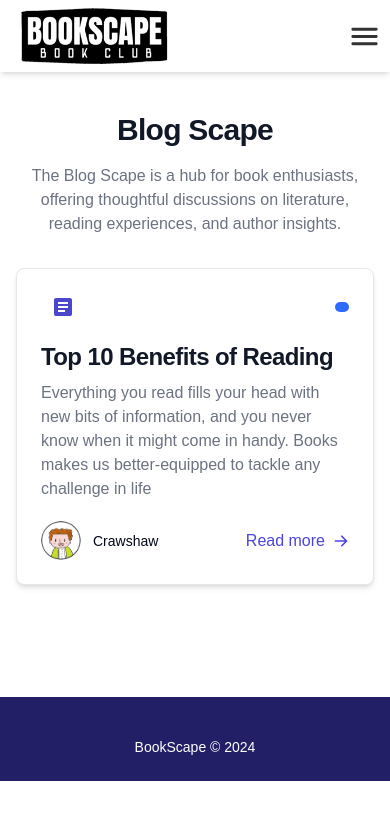
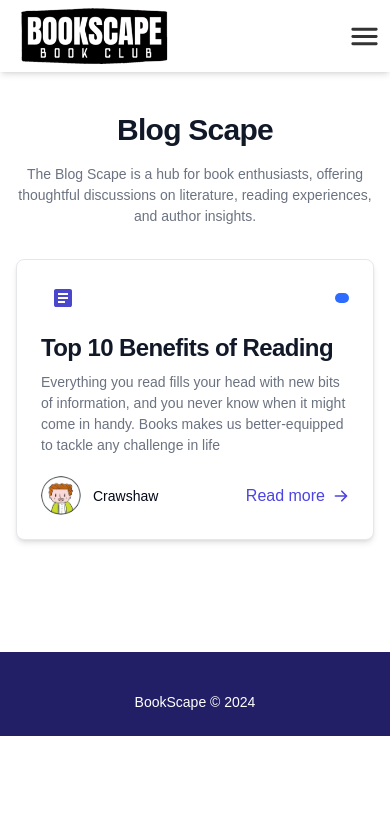
Before and after one commit to Nishantjaryal/bookclub, a Next.js app: page /blog in a window 390 px wide. Shown: the top 820 px of the page. Built offline with nearby package versions, Linux system fonts and the light colour scheme; no server answers.

Commit message:
initializing contact form and optimized ui for mobile devives

```diff
--- a/components/Blog.tsx
+++ b/components/Blog.tsx
@@ -11,7 +11,7 @@ const Blog = () => {
           <h2 className="mb-4 text-3xl lg:text-4xl tracking-tight font-extrabold text-gray-900">
             {blogSheet.heading}
           </h2>
-          <p className="font-light text-gray-500 sm:text-xl">
+          <p className="font-light text-[14px] text-gray-500 sm:text-xl">
             {blogSheet.description}
           </p>
         </div>
@@ -109,7 +109,7 @@ const Blog = () => {
               <h2 className="mb-2 text-2xl font-bold tracking-tight text-gray-900 ">
                 <a href="#">{post.heading}</a>
               </h2>
-              <p className="mb-5 font-light text-gray-500 ">
+              <p className="mb-5 text-[14px] md:text-[16px] font-light text-gray-500 ">
                 {post.description}
               </p>
               <div className="flex justify-between items-center">
--- a/components/Contact.tsx
+++ b/components/Contact.tsx
@@ -15,7 +15,7 @@ const Contact = () => {
         <p className="mb-8 lg:mb-10 font-light text-center text-gray-500  sm:text-xl">
           {contactHeaders.description}
         </p>
-        <form action="#" className="space-y-6">
+        <form action="post" data-netlify="true" className="space-y-6">
           <div>
             <label
               htmlFor="email"
@@ -60,6 +60,7 @@ const Contact = () => {
               placeholder="Leave a comment..."
             ></textarea>
           </div>
+          <div data-netlify-recaptcha="true"></div>
           <div className="flex items-baseline gap-6">
           <button
             type="submit"
--- a/components/Faq.tsx
+++ b/components/Faq.tsx
@@ -25,7 +25,7 @@ const Faq = () => {
              </div>
 
              <div  className="text-xl font-semibold text-gray-900 hover:underline ">“{faq.arguments}”</div>
-             <p>{faq.fact}</p>
+             <p className='text-[14px] md:text-[16px]'>{faq.fact}</p>
            </div>
          ))}
 
--- a/components/Homepage.tsx
+++ b/components/Homepage.tsx
@@ -3,7 +3,7 @@ import { homepage } from "@/constants/constants";
 import Link from "next/link";
 export default function Home() {
   return (
-    <div className="h-screen w-full bg-gradient-to-r from-primary to-secondary flex gap-6 justify-between items-center overflow-hidden max-lg:flex-col max-lg:py-20">
+    <div className="lg:h-screen w-full bg-gradient-to-r from-primary to-secondary flex gap-6 justify-between items-center overflow-hidden max-lg:flex-col max-lg:py-20">
       <div className="  w-[90%] md:w-[80%] text-white flex-center pt-24 lg:w-[55%]  ">
         <div className=" w-[90%] sm:w-[80%] flex flex-col gap-5 max-md:gap-4">
           <h1 className=" text-[35px] leading-[1.1] md:text-[55px] font-serif flex-center font-[500] my-font ">
--- a/components/resources.tsx
+++ b/components/resources.tsx
@@ -13,7 +13,7 @@ const resources = () => {
 
       <div className="max-w-screen-md mb-8 lg:mb-16">
           <h2 className="mb-4 text-4xl tracking-tight font-extrabold text-gray-900">{resourcesData.heading}</h2>
-          <p className="text-gray-500 sm:text-xl">{resourcesData.description}</p>
+          <p className="text-gray-500 sm:text-xl text-[14px] md:text-[16px]">{resourcesData.description}</p>
       </div>
       <div className="space-y-8 md:grid md:grid-cols-2 lg:grid-cols-3 md:gap-12 md:space-y-0">
           {
@@ -36,7 +36,7 @@ const resources = () => {
                 <svg xmlns="http://www.w3.org/2000/svg" height="30px" viewBox="0 -960 960 960" width="30px" fill="#FFFFFF"><path d="M146.67-80q-27 0-46.84-19.83Q80-119.67 80-146.67v-426.66q0-27 19.83-46.84Q119.67-640 146.67-640h666.66q27 0 46.84 19.83Q880-600.33 880-573.33v426.66q0 27-19.83 46.84Q840.33-80 813.33-80H146.67Zm0-66.67h666.66v-426.66H146.67v426.66Zm258-60.66L632-360 404.67-512v304.67Zm-252-486V-760h654.66v66.67H152.67Zm127.33-120V-880h400v66.67H280ZM146.67-146.67v-426.66 426.66Z"/></svg>                )}
               </div>
               <h3 className="mb-2 text-xl font-bold">{post.heading}</h3>
-              <p className="text-gray-500 mb-2">{post.description}</p>
+              <p className="text-gray-500 mb-2 text-[14px] md:text-[16px] ">{post.description}</p>
               <Link href={post.link} target='_blank' className='text-primary underline-offset-4  hover:underline font-semibold flex-center gap-1 w-[100px]'>  <svg xmlns="http://www.w3.org/2000/svg" height="40px" viewBox="0 -960 960 960" width="23px" fill="#625CD9"><path d="m98-537 168-168q14-14 33-20t39-2l68.67 13Q352-651.33 319-597t-62 128.33L98-537Zm203 89.67q25.67-72.67 66.17-137Q407.67-648.67 461-702q88-88 201-131.5T873-860q17 98-26 211T716-448q-53 53-118 93.83-65 40.84-137.67 66.5L301-447.33Zm282.67-123.34q21 21 51.83 21t51.83-21q21-21 21-51.83t-21-51.83q-21-21-51.83-21t-51.83 21q-21 21-21 51.83t21 51.83ZM551-85l-69.33-159q74-29 128.5-62t117.16-87.67L740-325q4 20-2 39.5T718-252L551-85ZM162-318q35-35 85-35.5t85 34.5q35 35 35 85t-35 85q-25.67 25.67-81.83 43Q194-88.67 87-74q14.67-107 32-162.67 17.33-55.66 43-81.33Z"/></svg> Take me </Link>
           </div>
             ))
```
